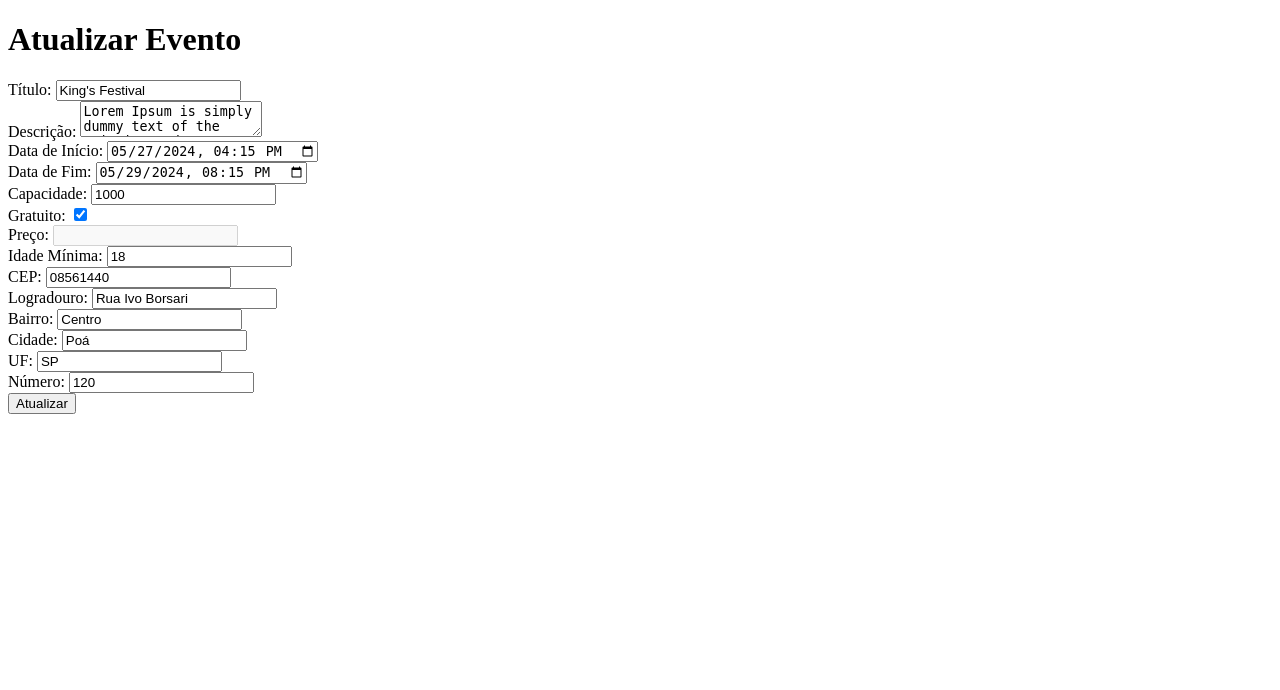
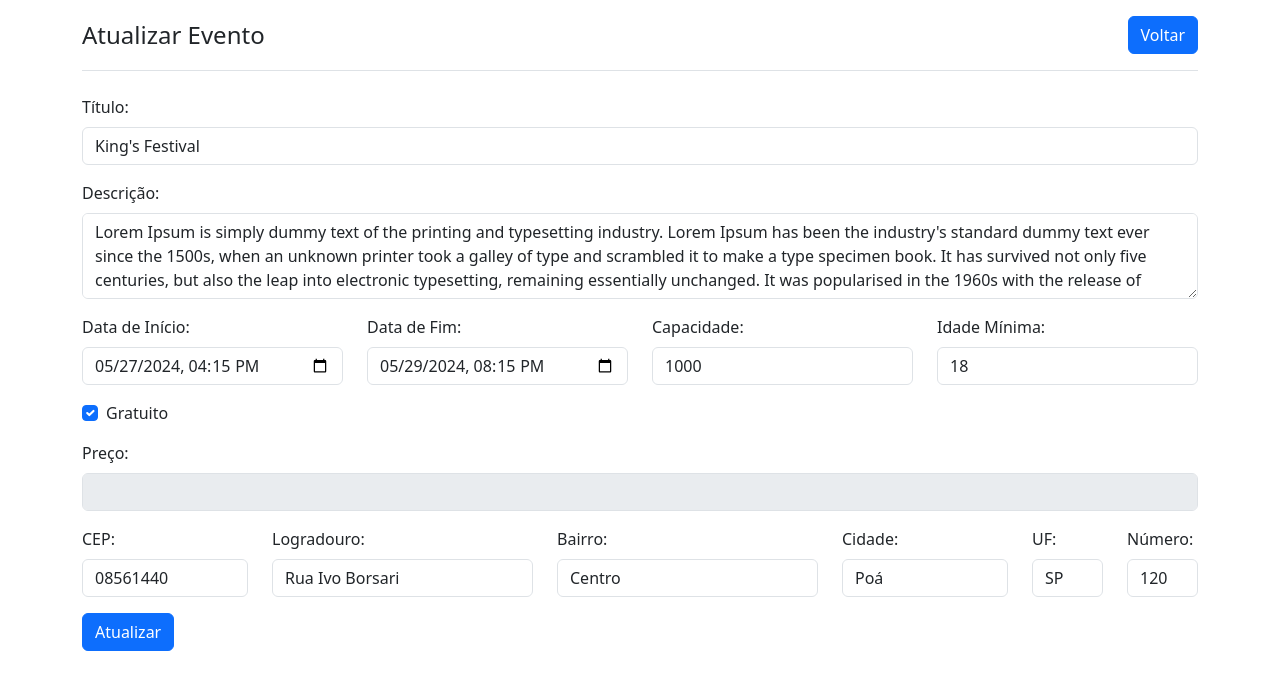
Before and after one commit to pedrxhenriq/Projeto-Eventos, a Flask app: page /update/5 in a window 1280 px wide. Shown: the top 690 px of the page. Run offline with Flask 3, Linux system fonts and the light colour scheme.

Commit message:
template update bootstrap

```diff
--- a/templates/update.html
+++ b/templates/update.html
@@ -1,7 +1,10 @@
 <!DOCTYPE html>
 <html lang="en">
+
 <head>
     <meta charset="UTF-8">
+    <link href="https://cdn.jsdelivr.net/npm/bootstrap@5.3.3/dist/css/bootstrap.min.css" rel="stylesheet">
+    <script src="https://cdn.jsdelivr.net/npm/bootstrap@5.3.3/dist/js/bootstrap.bundle.min.js"></script>
     <title>Atualizar Evento</title>
     <script>
         function togglePrecoField() {
@@ -40,52 +43,95 @@
         }
     </script>
 </head>
+
 <body>
-    <h1>Atualizar Evento</h1>
-    <form id="eventoForm" method="post" onsubmit="return validateForm()">
-        <label for="titulo">Título:</label>
-        <input type="text" id="titulo" name="titulo" value="{{ evento.titulo }}" required>
-        <br>
-        <label for="descricao">Descrição:</label>
-        <textarea id="descricao" name="descricao" required>{{ evento.descricao }}</textarea>
-        <br>
-        <label for="data_inicio">Data de Início:</label>
-        <input type="datetime-local" id="data_inicio" name="data_inicio" value="{{ evento.data_inicio.strftime('%Y-%m-%dT%H:%M') }}" onchange="validateDate()" required>
-        <br>
-        <label for="data_fim">Data de Fim:</label>
-        <input type="datetime-local" id="data_fim" name="data_fim" value="{{ evento.data_fim.strftime('%Y-%m-%dT%H:%M') }}" required>
-        <br>
-        <label for="capacidade">Capacidade:</label>
-        <input type="number" id="capacidade" name="capacidade" value="{{ evento.capacidade }}" required>
-        <br>
-        <label for="gratuito">Gratuito:</label>
-        <input type="checkbox" id="gratuito" name="gratuito" {% if evento.gratuito %}checked{% endif %} onclick="togglePrecoField()">
-        <br>
-        <label for="preco">Preço:</label>
-        <input type="number" step="0.01" id="preco" name="preco" value="{{ evento.preco }}" {% if evento.gratuito %}disabled{% endif %}>
-        <br>
-        <label for="idade_minima">Idade Mínima:</label>
-        <input type="number" id="idade_minima" name="idade_minima" value="{{ evento.idade_minima }}">
-        <br>
-        <label for="cep">CEP:</label>
-        <input type="text" id="cep" name="cep" value="{{ evento.cep }}">
-        <br>
-        <label for="logradouro">Logradouro:</label>
-        <input type="text" id="logradouro" name="logradouro" value="{{ evento.logradouro }}">
-        <br>
-        <label for="bairro">Bairro:</label>
-        <input type="text" id="bairro" name="bairro" value="{{ evento.bairro }}">
-        <br>
-        <label for="cidade">Cidade:</label>
-        <input type="text" id="cidade" name="cidade" value="{{ evento.cidade }}">
-        <br>
-        <label for="uf">UF:</label>
-        <input type="text" id="uf" name="uf" value="{{ evento.uf }}">
-        <br>
-        <label for="numero">Número:</label>
-        <input type="text" id="numero" name="numero" value="{{ evento.numero }}">
-        <br>
-        <button type="submit">Atualizar</button>
-    </form>
+    <div class="container">
+        <header class="d-flex flex-wrap justify-content-center py-3 mb-4 border-bottom">
+            <a href="/" class="d-flex align-items-center mb-3 mb-md-0 me-md-auto text-dark text-decoration-none">
+                <span class="fs-4">Atualizar Evento</span>
+            </a>
+
+            <ul class="nav nav-pills">
+                <li class="nav-item"><a href="javascript:void(0);" onclick="history.back();"
+                        class="btn btn-primary">Voltar</a></li>
+            </ul>
+        </header>
+    </div>
+    <div class="container mt-3">
+        <form id="eventoForm" method="post" onsubmit="return validateForm()">
+            <div class="mb-3">
+                <label for="titulo" class="form-label">Título:</label>
+                <input type="text" class="form-control" id="titulo" name="titulo" value="{{ evento.titulo }}" required>
+            </div>
+            <div class="mb-3">
+                <label for="descricao" class="form-label">Descrição:</label>
+                <textarea class="form-control" id="descricao" name="descricao" rows="3"
+                    required>{{ evento.descricao }}</textarea>
+            </div>
+            <div class="row">
+                <div class="col-md-3 mb-3">
+                    <label for="data_inicio" class="form-label">Data de Início:</label>
+                    <input type="datetime-local" class="form-control" id="data_inicio" name="data_inicio"
+                        value="{{ evento.data_inicio.strftime('%Y-%m-%dT%H:%M') }}" onchange="validateDate()" required>
+                </div>
+                <div class="col-md-3 mb-3">
+                    <label for="data_fim" class="form-label">Data de Fim:</label>
+                    <input type="datetime-local" class="form-control" id="data_fim" name="data_fim"
+                        value="{{ evento.data_fim.strftime('%Y-%m-%dT%H:%M') }}" required>
+                </div>
+                <div class="col-md-3 mb-3">
+                    <label for="capacidade" class="form-label">Capacidade:</label>
+                    <input type="number" class="form-control" id="capacidade" name="capacidade"
+                        value="{{ evento.capacidade }}" required>
+                </div>
+                <div class="col-md-3 mb-3">
+                    <label for="idade_minima" class="form-label">Idade Mínima:</label>
+                    <input type="number" class="form-control" id="idade_minima" name="idade_minima"
+                        value="{{ evento.idade_minima }}">
+                </div>
+            </div>
+            <div class="form-check mb-3">
+                <input type="checkbox" class="form-check-input" id="gratuito" name="gratuito" {% if evento.gratuito
+                    %}checked{% endif %} onclick="togglePrecoField()">
+                <label class="form-check-label" for="gratuito">Gratuito</label>
+            </div>
+            <div class="mb-3">
+                <label for="preco" class="form-label">Preço:</label>
+                <input type="number" class="form-control" step="0.01" id="preco" name="preco" value="{{ evento.preco }}"
+                    {% if evento.gratuito %}disabled{% endif %}>
+            </div>
+            <div class="row">
+                <div class="col-md-2 mb-3">
+                    <label for="cep" class="form-label">CEP:</label>
+                    <input type="text" class="form-control" id="cep" name="cep" value="{{ evento.cep }}"
+                        placeholder="00000-000">
+                </div>
+                <div class="col-md-3 mb-3">
+                    <label for="logradouro" class="form-label">Logradouro:</label>
+                    <input type="text" class="form-control" id="logradouro" name="logradouro"
+                        value="{{ evento.logradouro }}">
+                </div>
+                <div class="col-md-3 mb-3">
+                    <label for="bairro" class="form-label">Bairro:</label>
+                    <input type="text" class="form-control" id="bairro" name="bairro" value="{{ evento.bairro }}">
+                </div>
+                <div class="col-md-2 mb-3">
+                    <label for="cidade" class="form-label">Cidade:</label>
+                    <input type="text" class="form-control" id="cidade" name="cidade" value="{{ evento.cidade }}">
+                </div>
+                <div class="col-md-1 mb-3">
+                    <label for="uf" class="form-label">UF:</label>
+                    <input type="text" class="form-control" id="uf" name="uf" value="{{ evento.uf }}">
+                </div>
+                <div class="col-md-1 mb-3">
+                    <label for="numero" class="form-label">Número:</label>
+                    <input type="text" class="form-control" id="numero" name="numero" value="{{ evento.numero }}">
+                </div>
+            </div>
+
+            <button type="submit" class="btn btn-primary">Atualizar</button>
+        </form>
+    </div>
 </body>
+
 </html>
```
